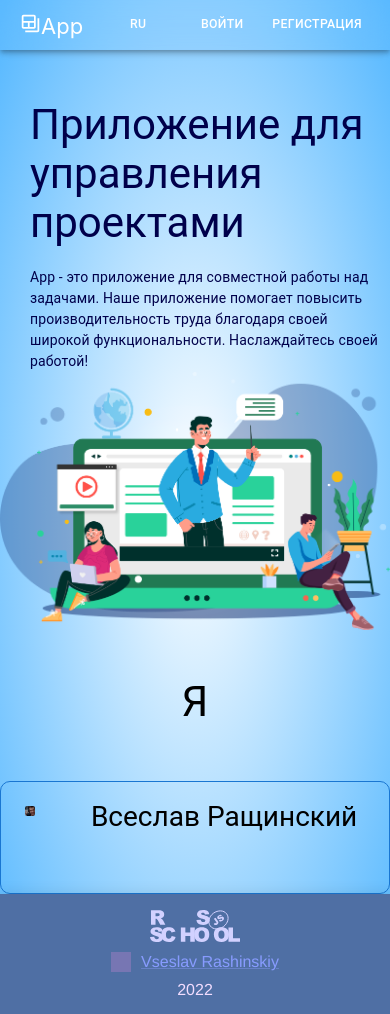
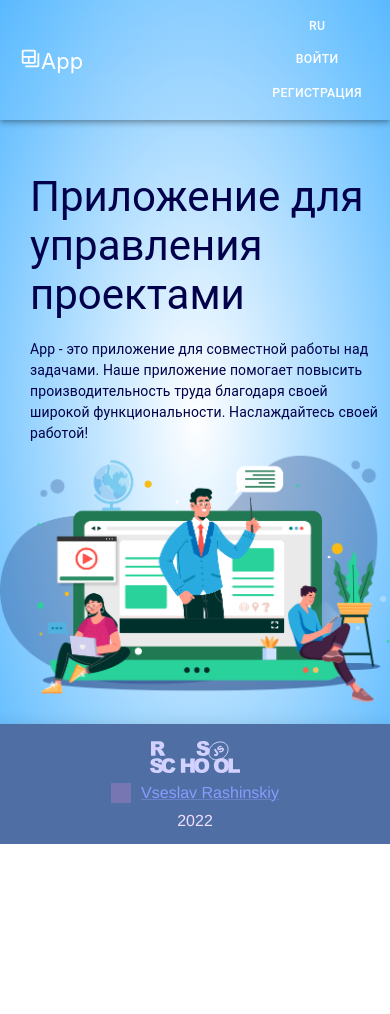
Before and after one commit to VseslavRashinskiy/project-management-app, a React (Create React App) app in the folder my-app/: page / in a window 390 px wide. After the commit the page ends 844 px from the top, so only its background shows below. Built offline with nearby package versions, Linux system fonts and the light colour scheme; grey boxes are pictures that could not be loaded.

Commit message:
feat: update styles

```diff
--- a/my-app/src/component/NotFound.tsx
+++ b/my-app/src/component/NotFound.tsx
@@ -1,10 +1,6 @@
 import { Link } from 'react-router-dom';
 import React from 'react';
-import { CssBaseline, Grid, Paper, Typography } from '@mui/material';
-import { Box } from '@mui/system';
 import { Language, mainState } from './constant';
-import image from './assets/image/404.png';
-import imageErr from './assets/image/404-page.png';
 
 const NotFound = ({ language }: Language) => {
   return (
--- a/my-app/src/component/Welcom Page/AboutUs.tsx
+++ b/my-app/src/component/Welcom Page/AboutUs.tsx
@@ -38,7 +38,7 @@ export const AboutUs = ({ language }: Language) => {
             </Typography>
             <Typography variant="body2" color="text.secondary" sx={{ p: 2, textAlign: 'center' }}>
               {' '}
-              {language === 'EN' ? mainState[0].desriptionMe : mainState[1].desriptionMe}
+              {language === 'EN' ? mainState[0].discriptionMe : mainState[1].discriptionMe}
             </Typography>
           </Grid>
         </Grid>
--- a/my-app/src/component/Welcom Page/Header.tsx
+++ b/my-app/src/component/Welcom Page/Header.tsx
@@ -8,7 +8,6 @@ import { Footer } from './Footer';
 import { useUser } from '../UserProvider';
 import { mainState } from '../constant';
 import withAuth from '../WithAuth';
-import { AboutUs } from './AboutUs';
 
 type NavMenuItemProps = {
   path: string;
--- a/my-app/src/component/Welcom Page/Main.tsx
+++ b/my-app/src/component/Welcom Page/Main.tsx
@@ -22,7 +22,6 @@ const Placeholder = ({ language }: Language) => (
       </Typography>
     </div>
     <CardMedia component="img" image={mainImg} alt="main-img" />
-    <AboutUs language={language}></AboutUs>
   </>
 );
 
--- a/my-app/src/component/constant.tsx
+++ b/my-app/src/component/constant.tsx
@@ -23,7 +23,7 @@ export const mainState = [
     deleteProfileQ: 'Are you sure you want to delete?',
     signOut: 'Sign Out',
     update: 'Update',
-    desriptionMe:
+    discriptionMe:
       "The boss of the project, a great progrmist, the guy is great! And what a sense of humor, it's amazing.",
     team: 'Me',
     titleMe: 'Vseslav Rashinskiy',
@@ -42,7 +42,7 @@ export const mainState = [
     logQ: 'У вас нет учетной записи? Зарегистрируйтесь',
     notFound: '404 Страница не найдена',
     titleMe: 'Всеслав Ращинский',
-    descriptionMe:
+    discriptionMe:
       'Босс проекта, отличный прогрммист, парень просто супер! А какое чувство юмора, обалдеть можно.',
     home: 'Главная',
     regOk: 'Регистрация прошла успешно',
--- a/my-app/src/styles/components/profile.scss
+++ b/my-app/src/styles/components/profile.scss
@@ -47,3 +47,20 @@
       margin-bottom: 5px;
   }
 }
+
+@media only screen and (max-width: 500px) {
+  .main__profile {
+      margin-top: 35px;
+      padding: 0px 10px;
+      .MuiAvatar-circular {
+          height: 150px;
+          width: 150px;
+      }
+  }
+
+  .profile__item {
+      width: 280px;
+      height: 275px;
+      margin-bottom: 7px;
+  }
+}
--- a/my-app/src/styles/layout/header.scss
+++ b/my-app/src/styles/layout/header.scss
@@ -22,3 +22,12 @@
         }
     }
 }
+
+@media only screen and (max-width: 500px) {
+  .header {
+      height: 120px;
+  }
+  .header__nav {
+      @include flex(column, center, space-between, 0px);
+  }
+}
--- a/my-app/src/styles/layout/main.scss
+++ b/my-app/src/styles/layout/main.scss
@@ -25,3 +25,9 @@
         @include flex(column, center, center, 0px);
     }
 }
+
+@media only screen and (max-width: 500px) {
+  .welcome__main {
+      margin-top: 50px;
+  }
+}
```
